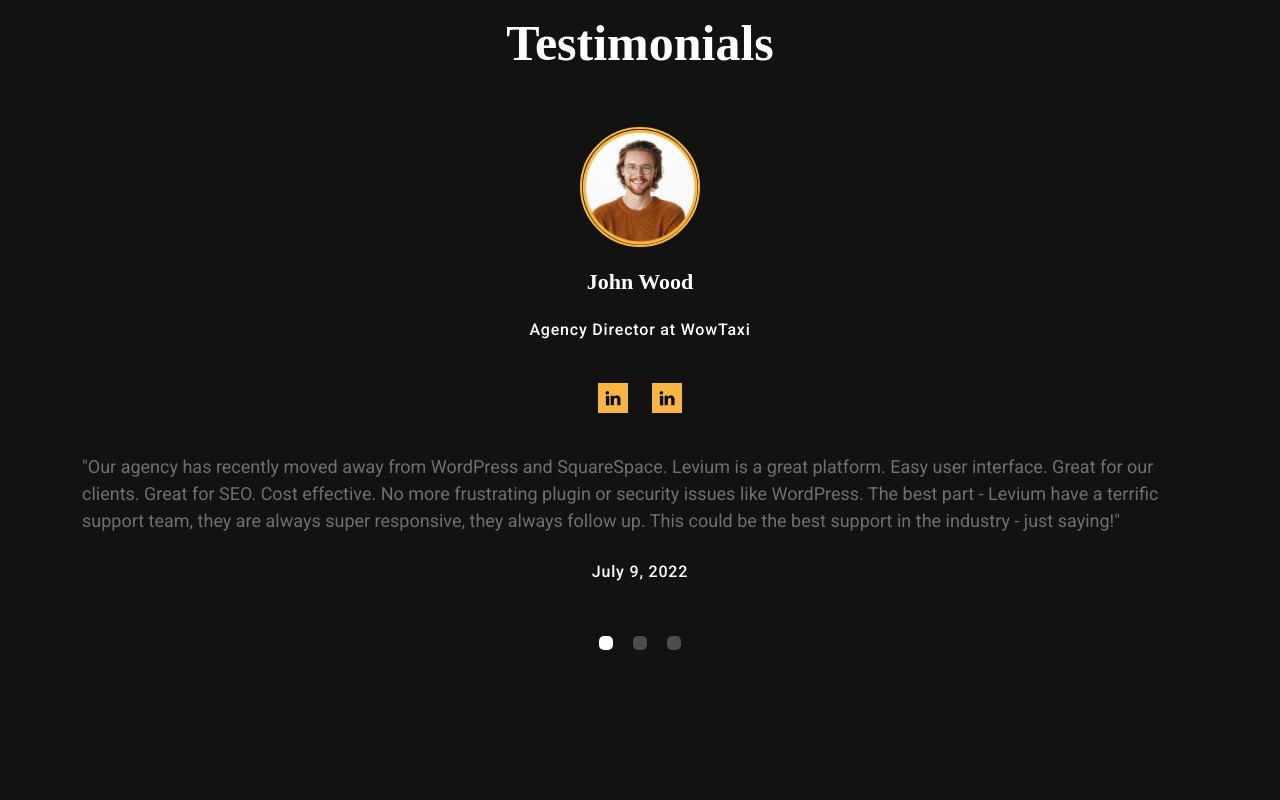
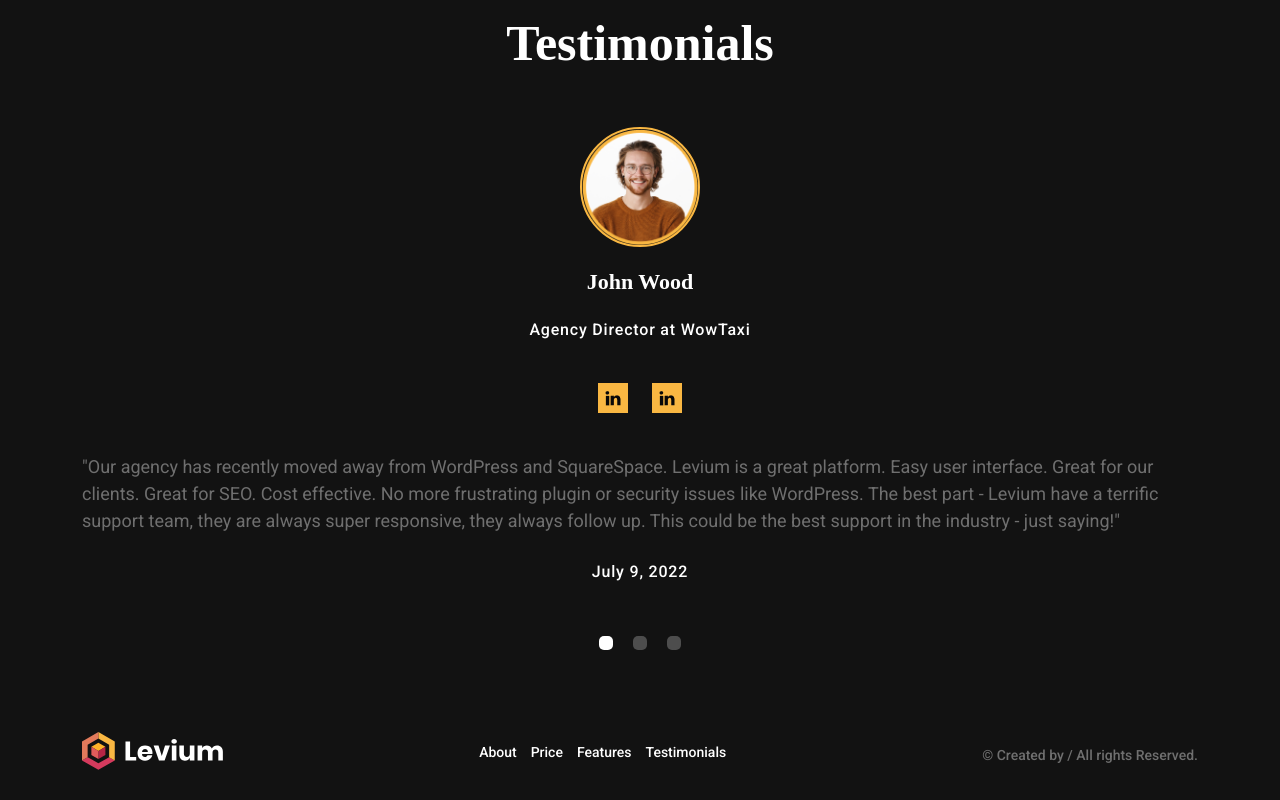
Before and after one commit to casperDev3/Black_Friday, a website: page src/index.html in a window 1280 px wide. Shown: the part 2877-3677 px from the top of the page. Before the commit the page ends 3597 px from the top, so only its background shows below. Drawn offline with nearby package versions, Linux system fonts and the light colour scheme; files that its build step writes are made by us from their sources.

Commit message:
add footer

```diff
--- a/src/components/_footer.html
+++ b/src/components/_footer.html
@@ -1,3 +1,22 @@
 <footer class="footer">
-    FOOTER
+    <div class="container">
+        <div class="row">
+            <div class="col-12 flex-column flex-lg-row d-flex justify-content-between align-items-center">
+                <div class="footer__logo mb-3 ">
+                    <img src="../img/logo.svg" alt="">
+                </div>
+                <nav class="d-flex align-items-center mb-3">
+                    <ul class="d-flex flex-column flex-lg-row">
+                        <li class="mb-3 mb-lg-0"><a href="#">About</a></li>
+                        <li class="mb-3 mb-lg-0"><a href="#">Price</a></li>
+                        <li class="mb-3 mb-lg-0"><a href="#">Features</a></li>
+                        <li class="mb-3 mb-lg-0"><a href="#">Testimonials</a></li>
+                    </ul>
+                </nav>
+                <div class="footer__created mb-2">
+                    <p>© Created by / All rights Reserved.</p>
+                </div>
+            </div>
+        </div>
+    </div>
 </footer>
--- a/src/index.html
+++ b/src/index.html
@@ -18,6 +18,8 @@
     @@include("components/_products.html")
     @@include("components/_testimonials.html")
 
+    @@include("components/_footer.html")
+
     @@include("icons/_icons.html")
 
     <script src="https://code.jquery.com/jquery-2.2.4.min.js"
--- a/src/sass/components/_footer.scss
+++ b/src/sass/components/_footer.scss
@@ -1,4 +1,32 @@
-.footer{
-    background-color: black;
-    color: #fff;
+.footer {
+    padding: 12px 0;
+    &__created {
+        font-family: "Roboto";
+        font-weight: 500;
+        font-size: 14px;
+        line-height: 1.4;
+        color: #6f6f6f;
+    }
+    ul {
+        margin: 0;
+        padding: 0;
+        li {
+            list-style: none;
+            a {
+                text-decoration: none;
+                font-family: "Roboto";
+                font-weight: 500;
+                font-size: 14px;
+                line-height: 1.2;
+                color: #ffffff;
+                margin: 0 7px;
+            }
+        }
+    }
+    &__logo {
+        img {
+            min-height: 38px;
+            max-height: 38px;
+        }
+    }
 }
```
